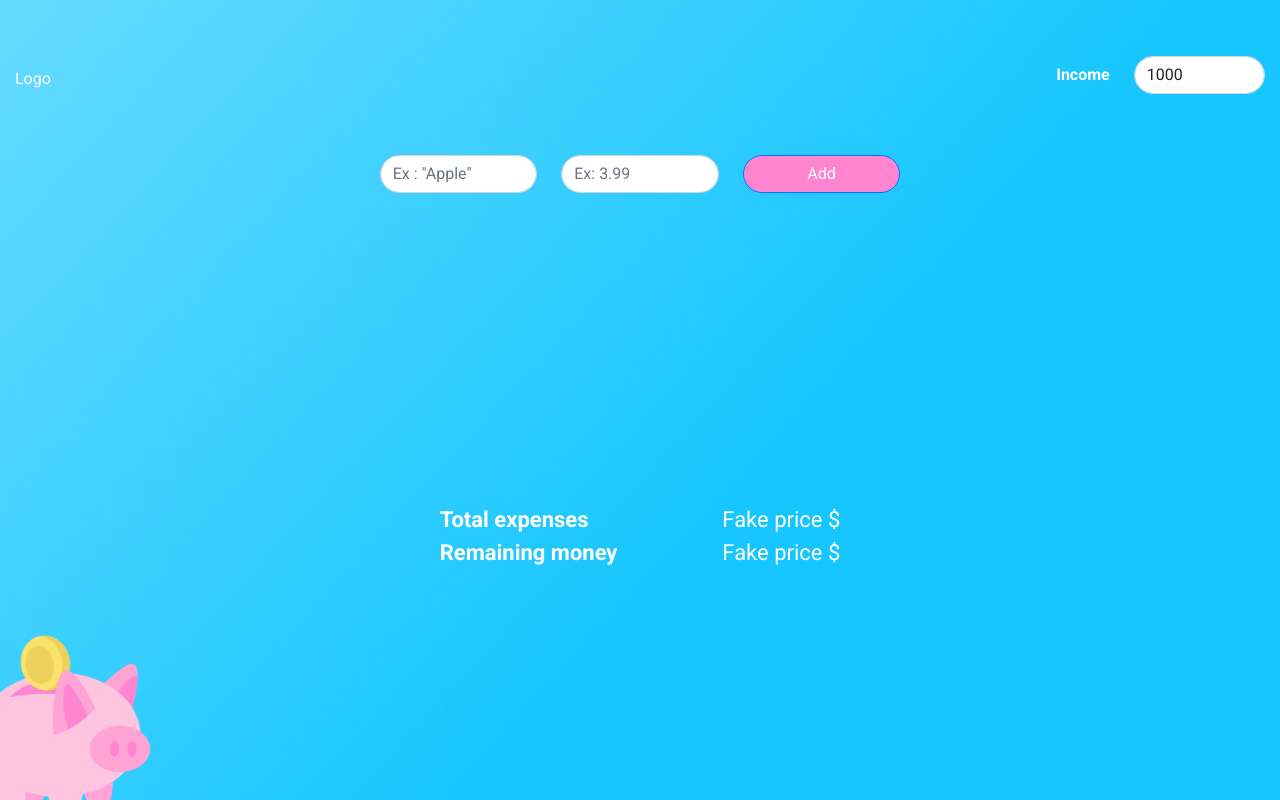
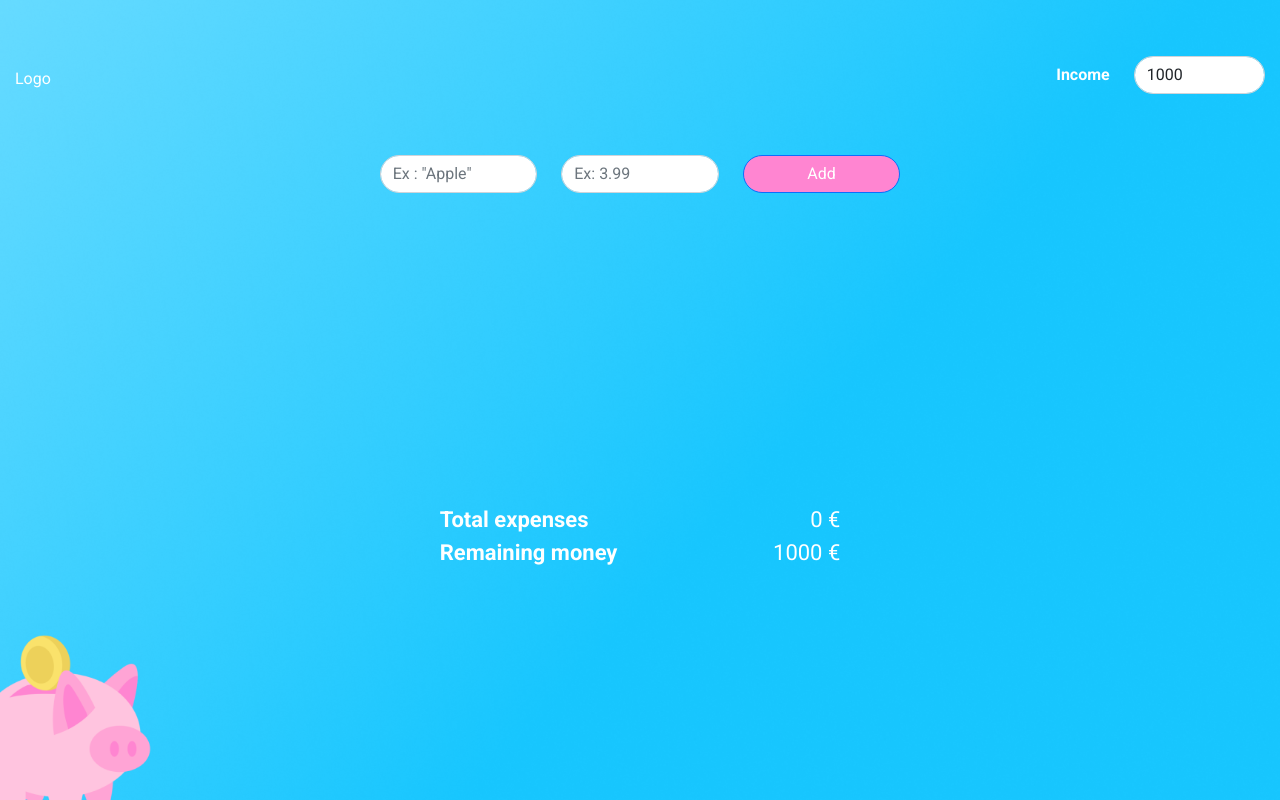
Before and after one commit to johannpa/React-expense-tracker, a React (Create React App) app: page / in a window 1280 px wide. Built offline with nearby package versions, Linux system fonts and the light colour scheme; a web font is replaced by a local one.

Commit message:
Component to display the total

```diff
--- a/src/components/ExpenseTotal/ExpenseTotal.jsx
+++ b/src/components/ExpenseTotal/ExpenseTotal.jsx
@@ -1,15 +1,25 @@
+import { useSelector } from "react-redux";
 import s from "./style.module.css";
 
 export function ExpenseTotal(props) {
+  const expenseList = useSelector(store => store.EXPENSE.expenseList);
+  const income = useSelector(store => store.EXPENSE.income);
+
+  const totalExpenses = expenseList.reduce((acc, currentItem) =>
+  {
+    return acc + currentItem.price;
+  }, 0);
+
+  const remainingMoney = income - totalExpenses;
   return (
     <div>
       <div className="row">
         <div className={`col ${s.label}`}>Total expenses</div>
-        <div className={`col ${s.amount}`}>Fake price $</div>
+        <div className={`col ${s.amount}`}>{totalExpenses} €</div>
       </div>
       <div className="row">
         <div className={`col ${s.label}`}>Remaining money</div>
-        <div className={`col ${s.amount}`}>Fake price $</div>
+        <div className={`col ${s.amount}`}>{remainingMoney} €</div>
       </div>
     </div>
   );
```
